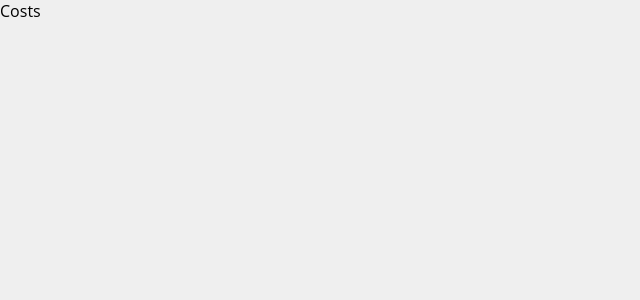
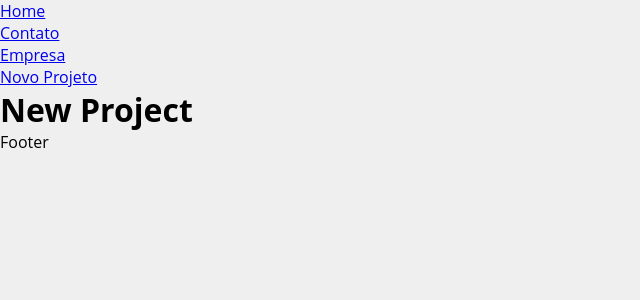
Before and after one commit to DiegoPrudencio/costs-horaDeCodar, a JavaScript app: page /newProject in a window 1280 px wide. Shown: the top 300 px of the page, without its empty margins (0-640 px from the left). Built offline with nearby package versions, Linux system fonts and the light colour scheme; the HTML template or start-up script is replaced by a standard one.

Commit message:
router and pages criation

```diff
--- a/src/App.js
+++ b/src/App.js
@@ -1,8 +1,28 @@
+import { BrowserRouter as Router, Routes, Route, Link } from 'react-router-dom'
+import Home from './components/pages/Home'
+import Company from './components/pages/Company'
+import Contact from './components/pages/Contact'
+import NewProject from './components/pages/NewProject'
+
 function App() {
   return (
-    <div className="App">
-      <p>Costs</p>
-    </div>
+    <Router>
+      <ul>
+            <li><Link to="/">Home</Link></li>
+            <li><Link to="contact">Contato</Link></li>
+            <li><Link to="company">Empresa</Link></li>
+            <li><Link to="newProject">Novo Projeto</Link></li>
+      </ul>
+
+      <Routes>
+        <Route exact path='/' element={<Home /> }></Route>
+        <Route path='/company' element={<Company />}></Route>
+        <Route path='/contact' element={<Contact />}></Route>
+        <Route path='/newProject' element={<NewProject />}></Route>
+      </Routes>
+
+      <p>Footer</p>
+    </Router>
   );
 }
 
--- /dev/null
+++ b/src/components/pages/Company.js
@@ -0,0 +1,9 @@
+function Company() {
+
+    return (<>
+        <h1>Company        </h1>
+    </>)
+
+}
+
+export default Company
--- /dev/null
+++ b/src/components/pages/Contact.js
@@ -0,0 +1,9 @@
+function Contact() {
+
+    return (<>
+        <h1>Contact</h1>
+    </>)
+
+}
+
+export default Contact
--- /dev/null
+++ b/src/components/pages/Home.js
@@ -0,0 +1,9 @@
+function Home() {
+
+    return (<>
+        <h1>Home</h1>
+    </>)
+
+}
+
+export default Home
--- /dev/null
+++ b/src/components/pages/NewProject.js
@@ -0,0 +1,9 @@
+function NewProject() {
+
+    return (<>
+        <h1>New Project</h1>
+    </>)
+
+}
+
+export default NewProject
```
